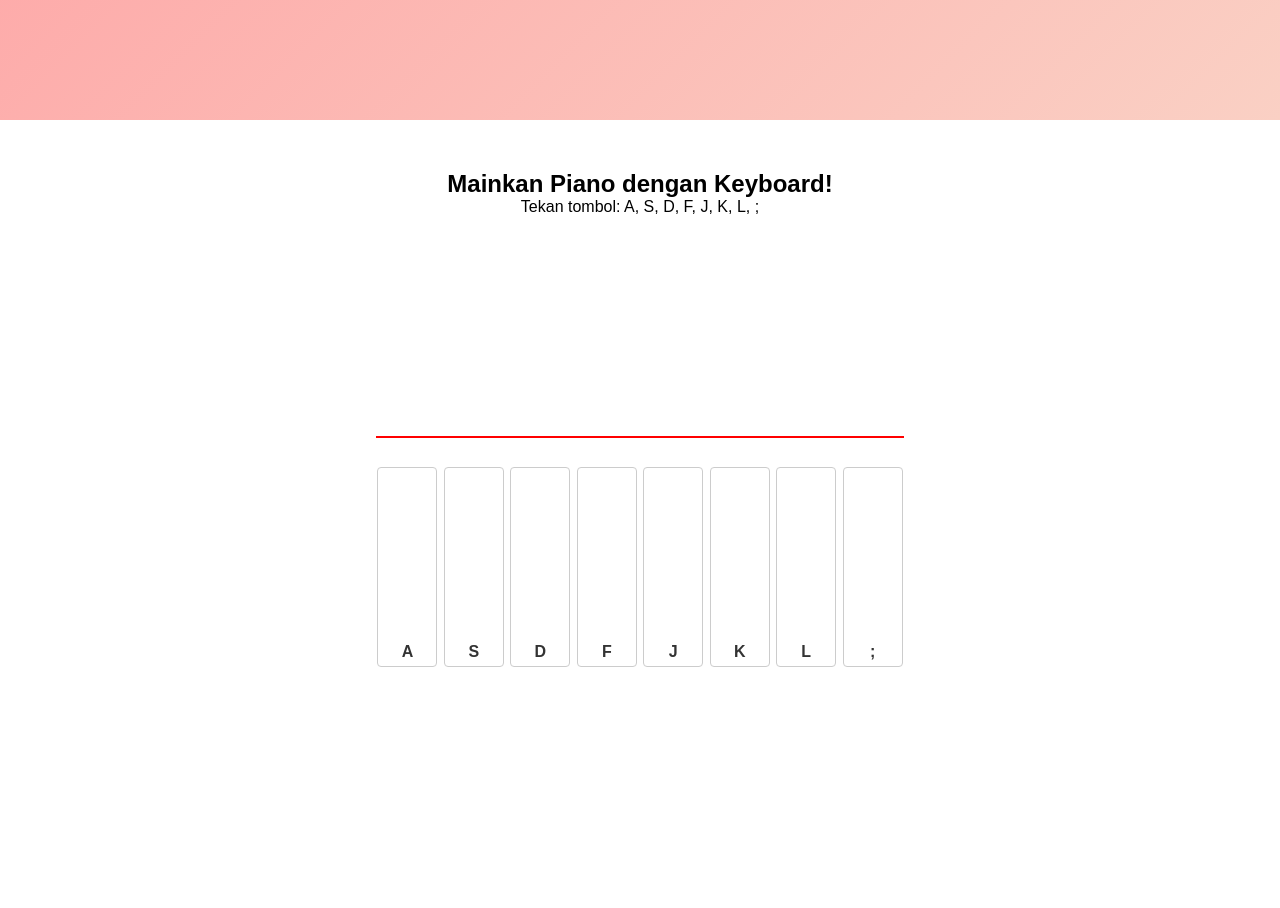
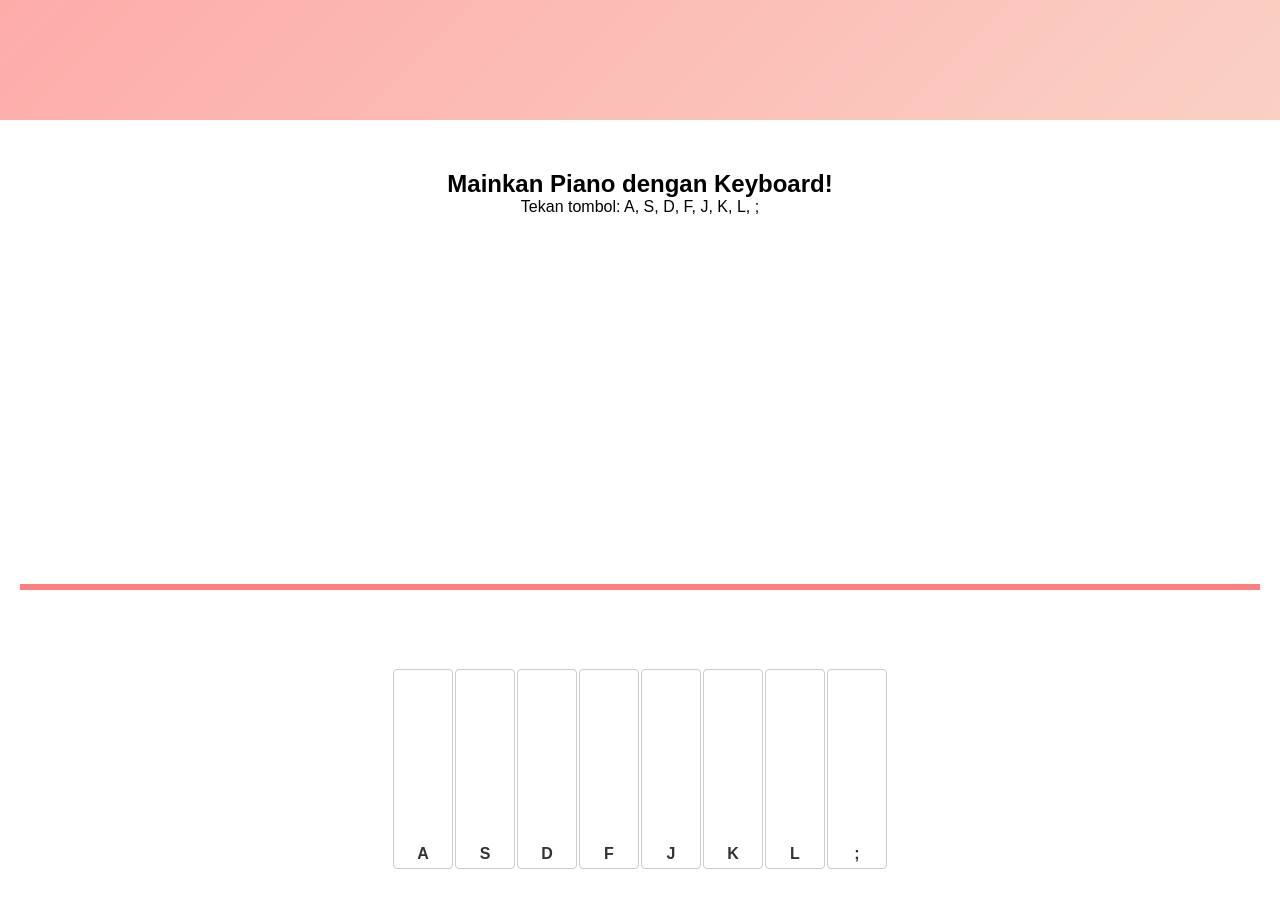
Before and after one commit to Efrosine/project-ultah, a plain HTML site: page index.html in a window 1280 px wide. Shown: the part 680-1588 px from the top of the page. Drawn offline with Linux system fonts and the light colour scheme.

Commit message:
enhance styling for piano and falling notes; add no-scroll class and adjust guide line position

```diff
--- a/style.css
+++ b/style.css
@@ -9,6 +9,10 @@ body {
     font-family: Arial, sans-serif;
     overflow-x: hidden;
     background: #f0f0f0;
+}
+
+.no-scroll {
+    overflow: hidden;
 }
 
 /* Hero Section */
@@ -35,18 +39,28 @@ body {
     background: #fff;
     min-height: 100vh;
     text-align: center;
+    display: flex;
+    flex-direction: column;
 }
 
 /* Container untuk piano dan falling notes */
 .piano-wrapper {
     position: relative;
     display: inline-block;
+    width: 100%;
+    min-height: 300px;
+    flex-grow: 1;
+    /* Mengisi ruang yang tersisa */
 }
 
 /* Piano Keys */
 .piano {
     user-select: none;
-    margin-top: 250px;
+    position: absolute;
+    display: flex;
+    bottom: 0px;
+    left: 50%;
+    transform: translateX(-50%);
 }
 
 .key {
@@ -81,27 +95,32 @@ body {
 .falling-note {
     position: absolute;
     width: 50px;
-    height: 20px;
+    height: 30px;
     background: rgba(255, 215, 0, 0.8);
     border-radius: 4px;
     text-align: center;
-    line-height: 20px;
+    line-height: 30px;
     font-weight: bold;
     color: #333;
     pointer-events: none;
     animation: fall 2s linear forwards;
+    animation-play-state: running;
+    /* Default: animasi berjalan */
 }
 
 @keyframes fall {
     0% {
-        top: -30px;
-        /* opacity: 1; */
+        top: calc(50% - 230px);
+        opacity: 1;
+    }
+
+    85% {
+        opacity: 1;
     }
 
     100% {
-        top: 220px;
-        /* Sesuaikan dengan tinggi piano */
-        /* opacity: 0; */
+        top: calc(100% - 200px - 30px);
+        opacity: 0;
     }
 }
 
@@ -109,9 +128,9 @@ body {
 .guide-line {
     position: absolute;
     width: 100%;
-    height: 2px;
+    height: 6px;
     background: red;
-    top: 220px;
-    /* Match the falling note's final position */
+    opacity: 0.5;
+    bottom: 280px;
     z-index: 1;
 }
```
